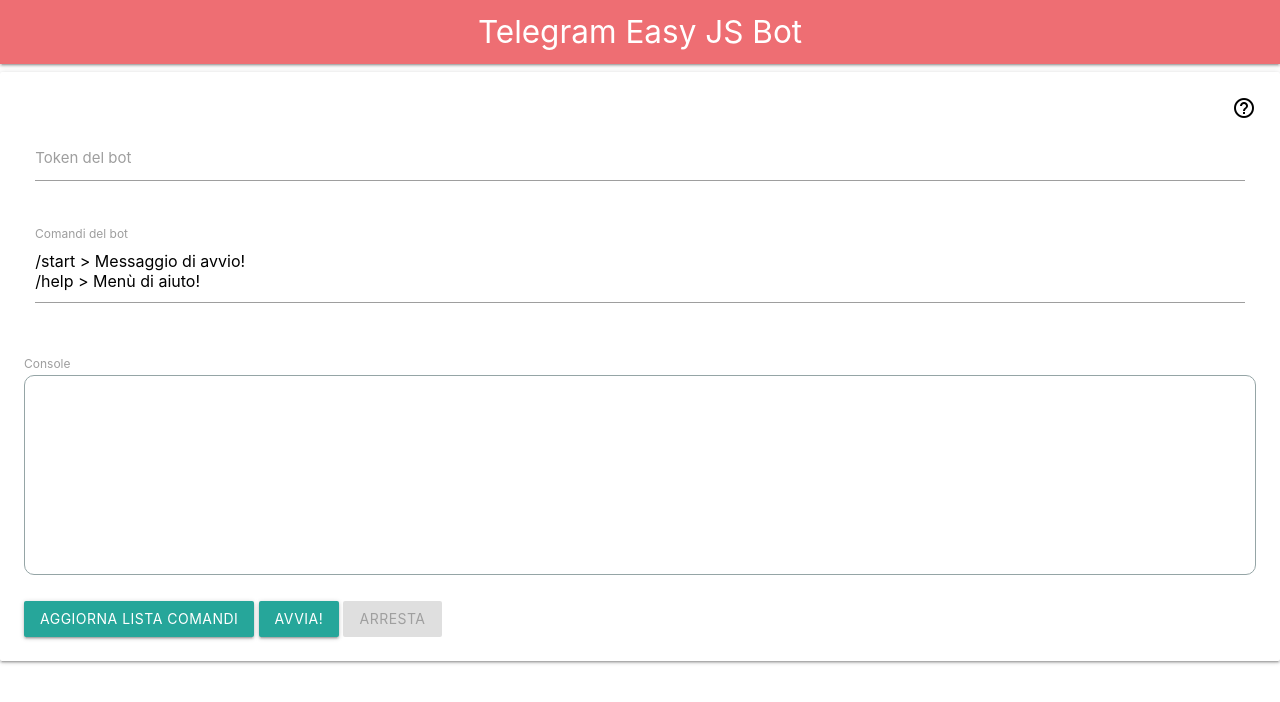
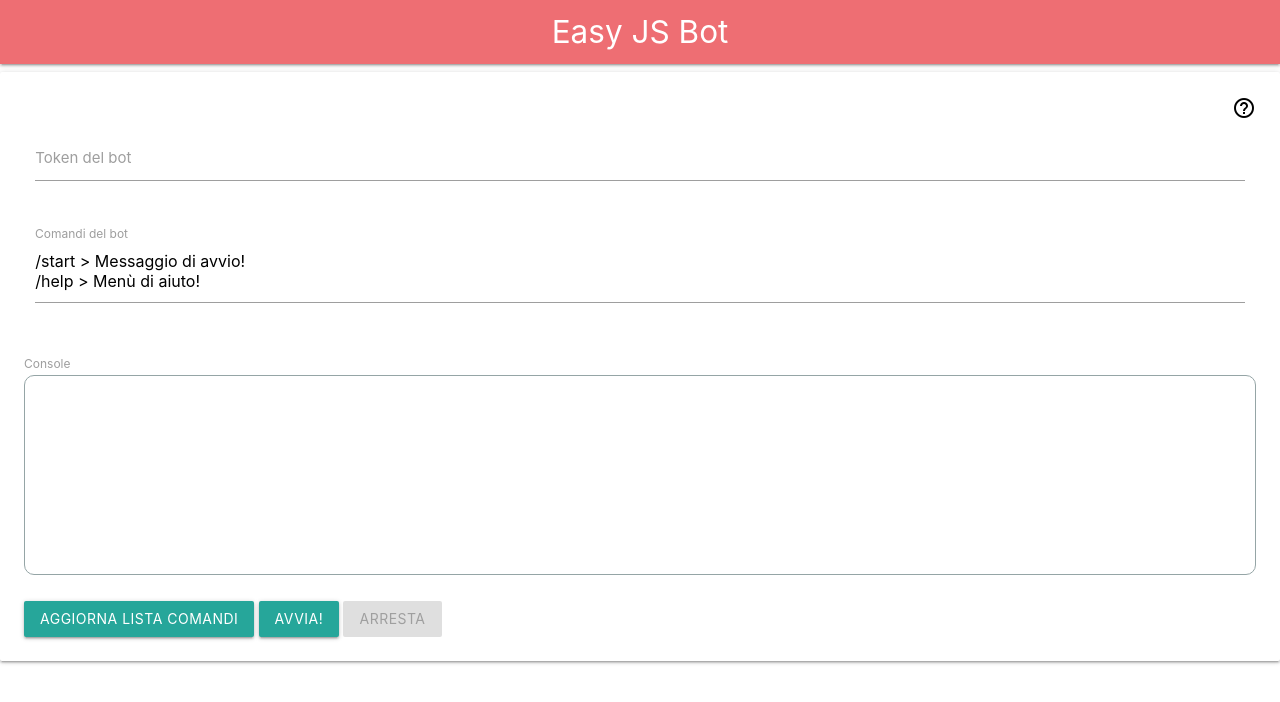
Before and after one commit to Pato05/pato05.github.io, a plain HTML site: page easybot.html in a window 1280 px wide. Drawn offline with nearby package versions, Linux system fonts and the light colour scheme.

Commit message:
Update easybot.html

```diff
--- a/easybot.html
+++ b/easybot.html
@@ -24,7 +24,7 @@
   <body>
     <nav>
       <div class="nav-wrapper">
-        <a href="#" class="brand-logo center">Telegram Easy JS Bot</a>
+        <a href="#" class="brand-logo center">Easy JS Bot</a>
       </div>
     </nav>
     <div class="content wrapper card-panel">
```
